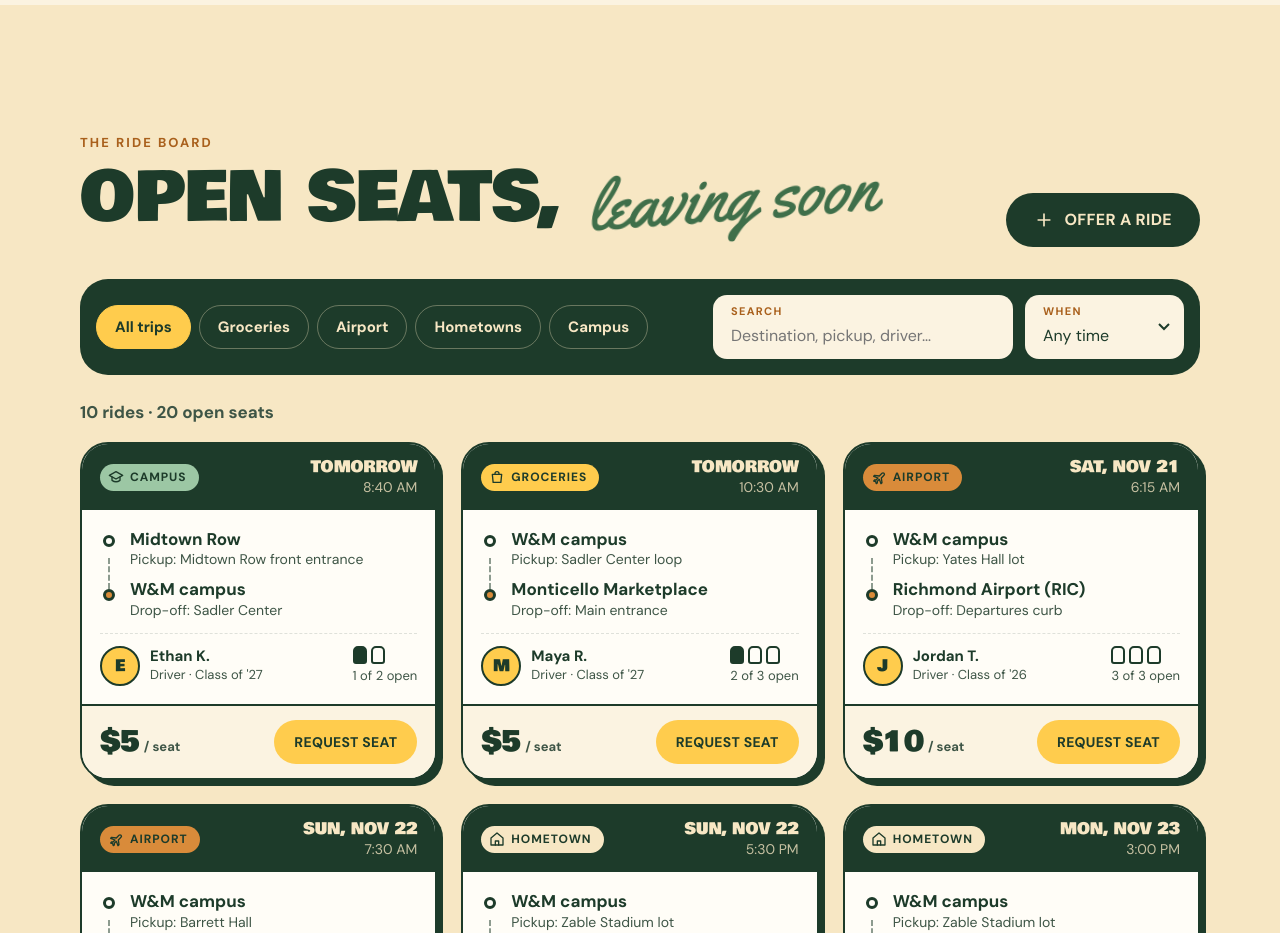
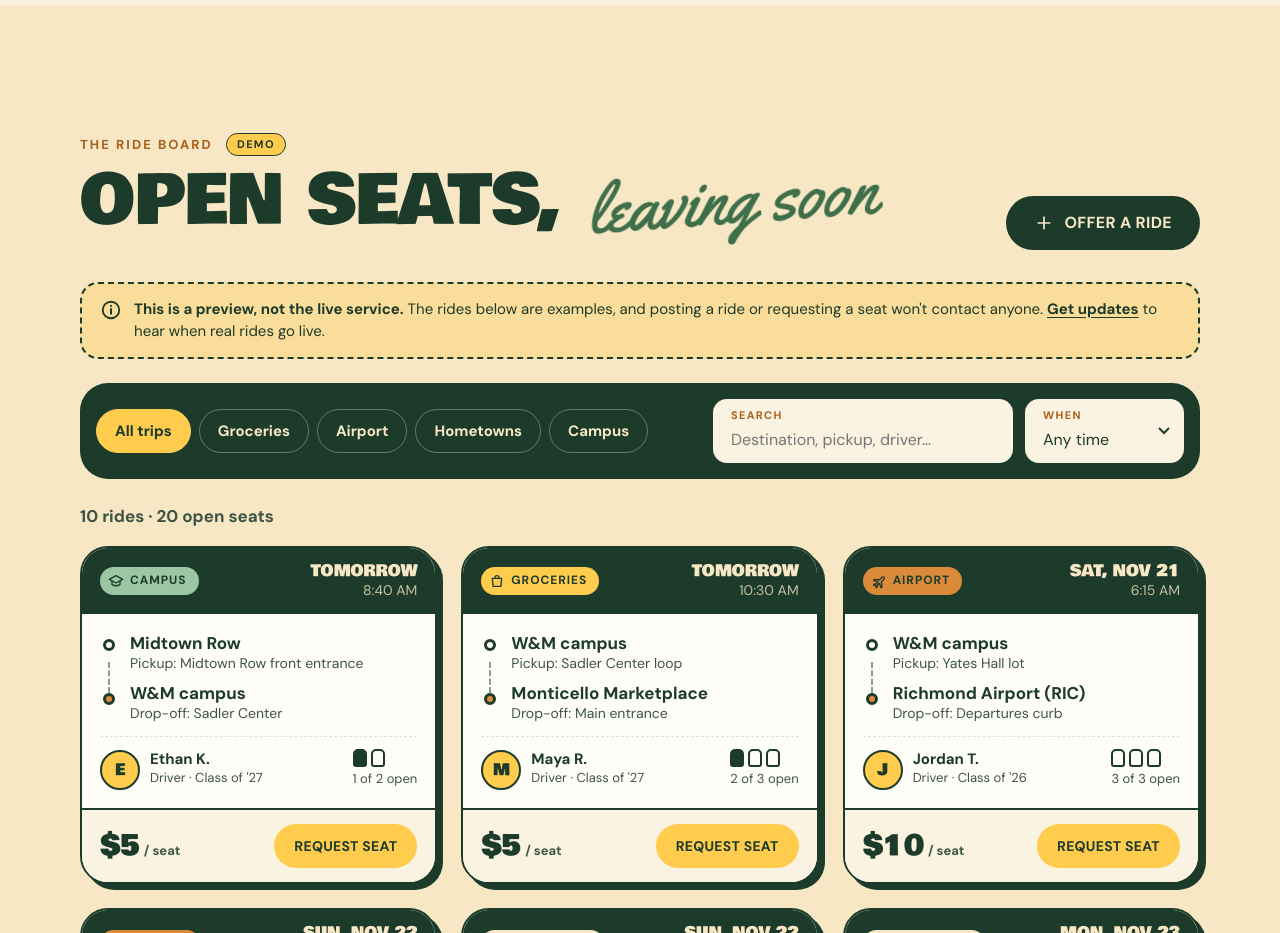
Before and after one commit to heymollyay/greenlight, a plain HTML site: page index.html in a window 1280 px wide. Shown: the part 5160-6093 px from the top of the page. Drawn offline with Linux system fonts and the light colour scheme.

Commit message:
Label the ride board and ride dialogs as demos
Adds a "Demo" badge and a preview notice above the ride board (linking
to Get updates), demo notes in the Offer a ride and Request a seat
dialogs, "Post demo ride"/"Send demo request" buttons, and demo wording
in the confirmation toasts.

Co-Authored-By: Claude Opus 5.5 <noreply@anthropic.com>

```diff
--- a/css/styles.css
+++ b/css/styles.css
@@ -1053,3 +1053,29 @@ body.menu-open { overflow: hidden; }
 .updates__status { font-size: .875rem; font-weight: 700; color: var(--error); text-align: center; }
 .updates__status:empty { display: none; }
 .updates__status:not(:empty) { margin-top: var(--s-4); }
+
+/* ---------- demo labels (ride board + dialogs) ---------- */
+.demo-badge {
+  display: inline-block;
+  margin-left: 8px;
+  padding: 2px 10px;
+  border-radius: 999px;
+  background: var(--sun); color: var(--forest);
+  border: 1.5px solid var(--forest);
+  font-size: .6875rem; letter-spacing: .12em;
+  vertical-align: 1px;
+}
+.demo-note {
+  display: flex; align-items: flex-start; gap: 12px;
+  margin-bottom: var(--s-5);
+  padding: 14px 18px;
+  border-radius: var(--radius);
+  background: rgba(255, 204, 77, .35);
+  border: 2px dashed var(--forest);
+  color: var(--ink);
+  font-size: .9375rem; line-height: 1.5;
+}
+.demo-note svg { flex: none; margin-top: 1px; color: var(--forest); }
+.demo-note strong { color: var(--forest); }
+.demo-note a { color: var(--forest); font-weight: 700; text-underline-offset: 3px; }
+.demo-note--sm { margin-bottom: 0; padding: 10px 14px; font-size: .875rem; }
--- a/index.html
+++ b/index.html
@@ -14,7 +14,7 @@
   <link rel="preconnect" href="https://fonts.gstatic.com" crossorigin>
   <link href="https://fonts.googleapis.com/css2?family=Bowlby+One&family=DM+Sans:ital,opsz,wght@0,9..40,400;0,9..40,500;0,9..40,700;1,9..40,400&family=Yellowtail&display=swap" rel="stylesheet">
   <link rel="preload" as="image" href="assets/img/wordmark.webp" type="image/webp">
-  <link rel="stylesheet" href="css/styles.css?v=4">
+  <link rel="stylesheet" href="css/styles.css?v=5">
   <script>document.documentElement.classList.add("js");</script>
 </head>
 <body>
@@ -291,7 +291,7 @@
       <div class="container">
         <div class="board__head">
           <div>
-            <p class="eyebrow">The ride board</p>
+            <p class="eyebrow">The ride board <span class="demo-badge">Demo</span></p>
             <h2 id="board-title" class="h-display">Open seats, <span class="script">leaving soon</span></h2>
           </div>
           <button class="btn btn--forest" type="button" data-open-offer>
@@ -299,6 +299,11 @@
             Offer a ride
           </button>
         </div>
+
+        <p class="demo-note">
+          <svg aria-hidden="true" viewBox="0 0 24 24" width="22" height="22"><circle cx="12" cy="12" r="9" fill="none" stroke="currentColor" stroke-width="2"/><path d="M12 11v5M12 7.5v.01" stroke="currentColor" stroke-width="2.2" stroke-linecap="round"/></svg>
+          <span><strong>This is a preview, not the live service.</strong> The rides below are examples, and posting a ride or requesting a seat won't contact anyone. <a href="#updates">Get updates</a> to hear when real rides go live.</span>
+        </p>
 
         <div class="filters" role="search">
           <div class="chips" role="group" aria-label="Trip type">
@@ -527,13 +532,17 @@
     <form class="offer" id="offer-form" novalidate>
       <div class="dialog__head">
         <div>
-          <p class="eyebrow">For drivers</p>
+          <p class="eyebrow">For drivers <span class="demo-badge">Demo</span></p>
           <h2 id="offer-title" class="dialog__title">Offer a ride</h2>
         </div>
         <button class="dialog__x" type="button" aria-label="Close" data-close-dialog>
           <svg aria-hidden="true" viewBox="0 0 24 24" width="24" height="24"><path d="M6 6l12 12M18 6 6 18" stroke="currentColor" stroke-width="2" stroke-linecap="round"/></svg>
         </button>
       </div>
+      <p class="demo-note demo-note--sm">
+        <svg aria-hidden="true" viewBox="0 0 24 24" width="20" height="20"><circle cx="12" cy="12" r="9" fill="none" stroke="currentColor" stroke-width="2"/><path d="M12 11v5M12 7.5v.01" stroke="currentColor" stroke-width="2.2" stroke-linecap="round"/></svg>
+        <span><strong>Demo only:</strong> try it out! Your ride is saved only in this browser and won't be shared with other students.</span>
+      </p>
 
       <div class="error-summary" tabindex="-1" hidden>
         <h3>Please fix the following:</h3>
@@ -639,7 +648,7 @@
 
       <div class="dialog__foot">
         <button class="btn btn--ghost" type="button" data-close-dialog>Cancel</button>
-        <button class="btn btn--forest" type="submit">Post ride</button>
+        <button class="btn btn--forest" type="submit">Post demo ride</button>
       </div>
     </form>
   </dialog>
@@ -649,13 +658,17 @@
     <form id="request-form" novalidate>
       <div class="dialog__head">
         <div>
-          <p class="eyebrow">Request a seat</p>
+          <p class="eyebrow">Request a seat <span class="demo-badge">Demo</span></p>
           <h2 id="request-title" class="dialog__title">Ride details</h2>
         </div>
         <button class="dialog__x" type="button" aria-label="Close" data-close-dialog>
           <svg aria-hidden="true" viewBox="0 0 24 24" width="24" height="24"><path d="M6 6l12 12M18 6 6 18" stroke="currentColor" stroke-width="2" stroke-linecap="round"/></svg>
         </button>
       </div>
+      <p class="demo-note demo-note--sm">
+        <svg aria-hidden="true" viewBox="0 0 24 24" width="20" height="20"><circle cx="12" cy="12" r="9" fill="none" stroke="currentColor" stroke-width="2"/><path d="M12 11v5M12 7.5v.01" stroke="currentColor" stroke-width="2.2" stroke-linecap="round"/></svg>
+        <span><strong>Demo only:</strong> this is a sample ride, so no request is sent to a driver.</span>
+      </p>
       <div class="request__summary"></div>
       <div class="field">
         <label for="r-name">Your name <span class="req" aria-hidden="true">*</span></label>
@@ -668,13 +681,13 @@
       </div>
       <div class="dialog__foot">
         <button class="btn btn--ghost" type="button" data-close-dialog>Cancel</button>
-        <button class="btn btn--forest" type="submit">Send request</button>
+        <button class="btn btn--forest" type="submit">Send demo request</button>
       </div>
     </form>
   </dialog>
 
   <div class="toast" role="status" aria-live="polite"></div>
 
-  <script src="js/app.js?v=5" defer></script>
+  <script src="js/app.js?v=6" defer></script>
 </body>
 </html>
--- a/js/app.js
+++ b/js/app.js
@@ -412,7 +412,7 @@
       render();
       const card = $("#ride-" + CSS.escape(r.id) + " .btn");
       if (card) card.focus();
-      toast(`Seat requested! ${r.driver} will confirm your ride to ${r.to}.`);
+      toast(`Demo: seat requested. In the live app, ${r.driver} would confirm your ride to ${r.to}.`);
     }
   });
 
@@ -550,7 +550,7 @@
       card.setAttribute("tabindex", "-1");
       card.focus({ preventScroll: true });
     }
-    toast(`Your ride to ${ride.to} is live on the board!`);
+    toast(`Demo ride to ${ride.to} added. Only you can see it, in this browser.`);
   });
 
   render();
```
